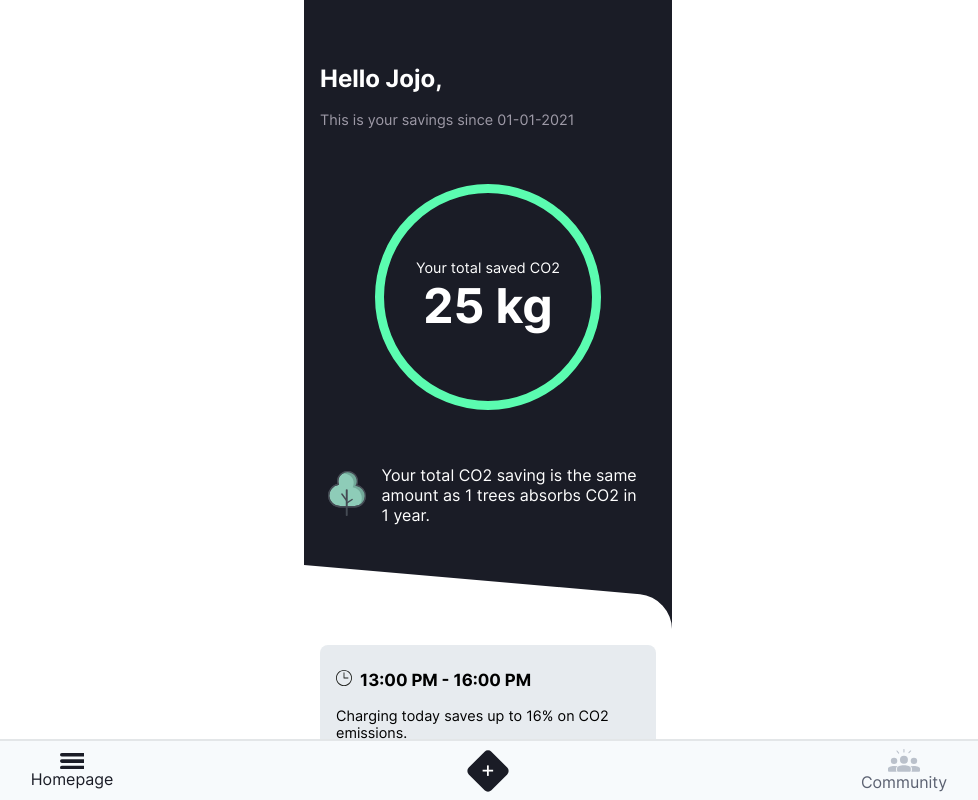
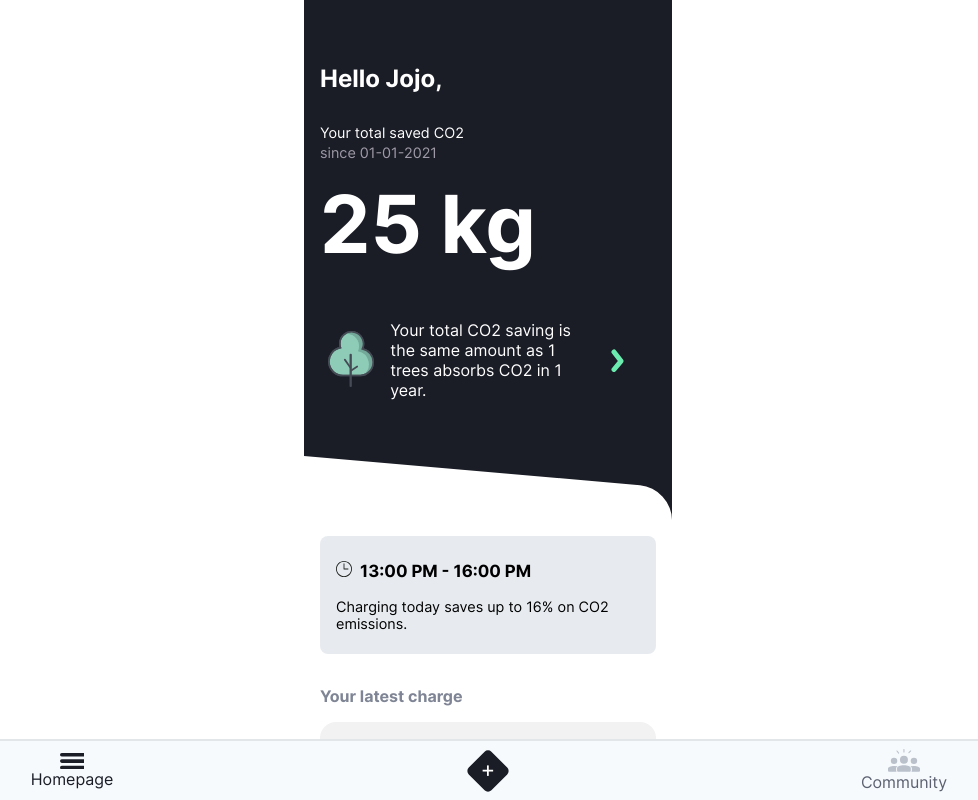
Before and after one commit to joanpadolina/co2-next-dashboard, a Next.js app: page / in a window 1280 px wide. Shown: the whole page, without its empty margins (152-1130 px from the left). Built offline with nearby package versions, Linux system fonts and the light colour scheme.

Commit message:
Header without circle

```diff
--- a/components/header/header-main/header-main.js
+++ b/components/header/header-main/header-main.js
@@ -1,5 +1,6 @@
 import React, { useState, useEffect } from 'react'
 import Link from 'next/link'
+import IconSoftArrow from '../../../public/icons/icon-soft-arrow.svg'
 
 export default function Header({ user, currentCarbon }) {
   const [trees, setTrees] = useState(0)
@@ -19,29 +20,25 @@ export default function Header({ user, currentCarbon }) {
       <div>
         <h1 className='header__intro'>Hello {user.name},</h1>
         <div className='header__account'></div>
-        <span className='header__subtitle'>
-          This is your savings since 01-01-2021
-        </span>
       </div>
+      <section className='header__savings'>
+        <p className='header__carbon-subtitle'>
+          Your total saved CO2{' '}
+          <span className='header__subtitle'>since 01-01-2021</span>
+        </p>
+        <h2 className='header__carbon-amount'>{currentCarbon} kg</h2>
+      </section>
       <Link
         className='header__carbon flex flex-col justify-center items-center h-2/4'
         href='/profile'
       >
-        <section className='header__savings'>
-          <span className='header__carbon-subtitle'>Your total saved CO2</span>
-          <h2 className='header__carbon-amount font--big'>
-            {currentCarbon} kg
-          </h2>
-        </section>
-      </Link>
-      <Link
-        className='header__carbon flex flex-col justify-center items-center h-2/4'
-        href='/profile'
-      >
-        <p className='header__body'>
-          Your total CO2 saving is the same amount as {trees} trees absorbs CO2
-          in 1 year.
-        </p>
+        <a className='header__detail-savings'>
+          <p className='header__body'>
+            Your total CO2 saving is the same amount as {trees} trees absorbs
+            CO2 in 1 year.
+            <IconSoftArrow className='header__arrow' />
+          </p>
+        </a>
       </Link>
     </header>
   )
--- a/styles/components/header-main.css
+++ b/styles/components/header-main.css
@@ -5,8 +5,10 @@
 }
 
 .header__subtitle {
+    display: block;
     color: var(--c-grey--300);
     font-size: var(--font--small);
+    margin-top: .2rem;
 }
 
 .header:before {
@@ -31,27 +33,15 @@
     border-radius: 10rem;
 }
 
+.header__detail-savings {
+    display: flex;
+    align-items: center;
+}
+
 .header__savings {
     display: flex;
     position: relative;
     flex-direction: column;
-    margin: 3rem 0;
-    align-items: center;
-    justify-content: center;
-    height: 15rem;
-}
-
-.header__savings:before {
-    content: "";
-    display: block;
-    position: absolute;
-    height: 13rem;
-    width: 13rem;
-    border-radius: 8rem;
-    border: 0.6rem solid var(--c-green);
-    left: 0;
-    right: 0;
-    margin: auto;
 }
 
 .header__carbon-subtitle {
@@ -60,14 +50,17 @@
 
 .header__carbon-amount {
     margin: 0;
-    font-size: var(--font--big);
+    font-size: 5rem;
 }
 
 .header__body {
     display: flex;
+    position: relative;
+    align-items: center;
     margin-left: auto;
     margin-right: auto;
-    margin-bottom: 4rem;
+    margin-bottom: 3rem;
+    padding: 2rem 0rem;
 }
 
 @media screen and (min-width: 720px) {
@@ -81,8 +74,32 @@
     content: "";
     display: block;
     position: relative;
-    width: 5rem;
+    height: 4rem;
+    width: 8rem;
     margin-right: var(--s-default);
     background: url('/icons/icon-tree.svg') no-repeat;
     background-position: 75% 40%;
 }
+
+.header__arrow {
+    display: block;
+    position: relative;
+    margin-right: 1.5rem;
+    margin-left: 1rem;
+    flex: none;
+    transition: transform 200ms ease-in-out;
+}
+
+.header__arrow path {
+    transition: stroke 200ms ease-in-out;
+}
+
+.header__body:hover .header__arrow path,
+.header__body:focus .header__arrow path {
+    stroke: white;
+}
+
+.header__body:hover .header__arrow,
+.header__body:focus .header__arrow {
+    transform: translate(.5rem, 0);
+}
```
Also changed, not shown: public/icons/icon-soft-arrow.svg (added).
